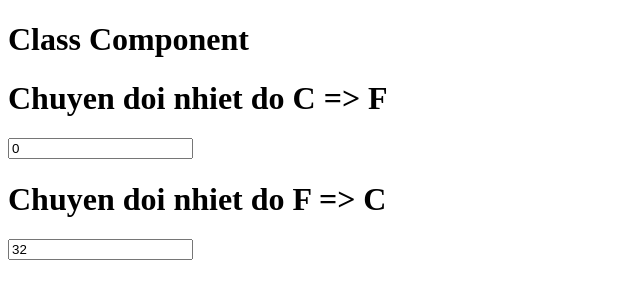
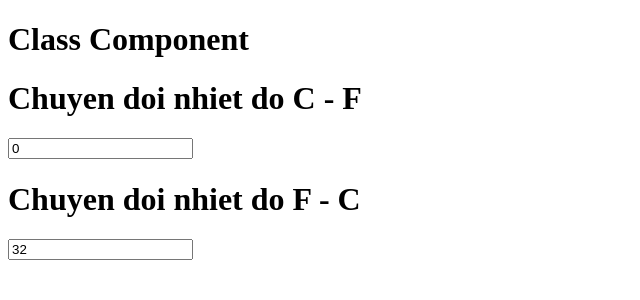
Before and after one commit to manhtoan1501/nguyenbee, a React (Create React App) app in the folder nhan/: page / in a window 1280 px wide. Shown: the top 300 px of the page, without its empty margins (0-640 px from the left). Built offline with nearby package versions, Linux system fonts and the light colour scheme.

Commit message:
Nguyen thu test git

```diff
--- a/nhan/src/ClassComponents/Chuyendoinhietdo/index.js
+++ b/nhan/src/ClassComponents/Chuyendoinhietdo/index.js
@@ -17,9 +17,9 @@ class Chuyendoinhietdo extends React.Component {
         const { nhietdo } = this.state;
         return (
             <div>
-                <h1>Chuyen doi nhiet do C => F</h1>
+                <h1>Chuyen doi nhiet do C - F</h1>
                 <input value={Number(nhietdo)} onChange={this.onChange} />
-                <h1>Chuyen doi nhiet do F => C</h1>
+                <h1>Chuyen doi nhiet do F - C</h1>
                 <input value={Number(nhietdo) + 32} onChange={this.onChange} />
             </div>
         );
```
